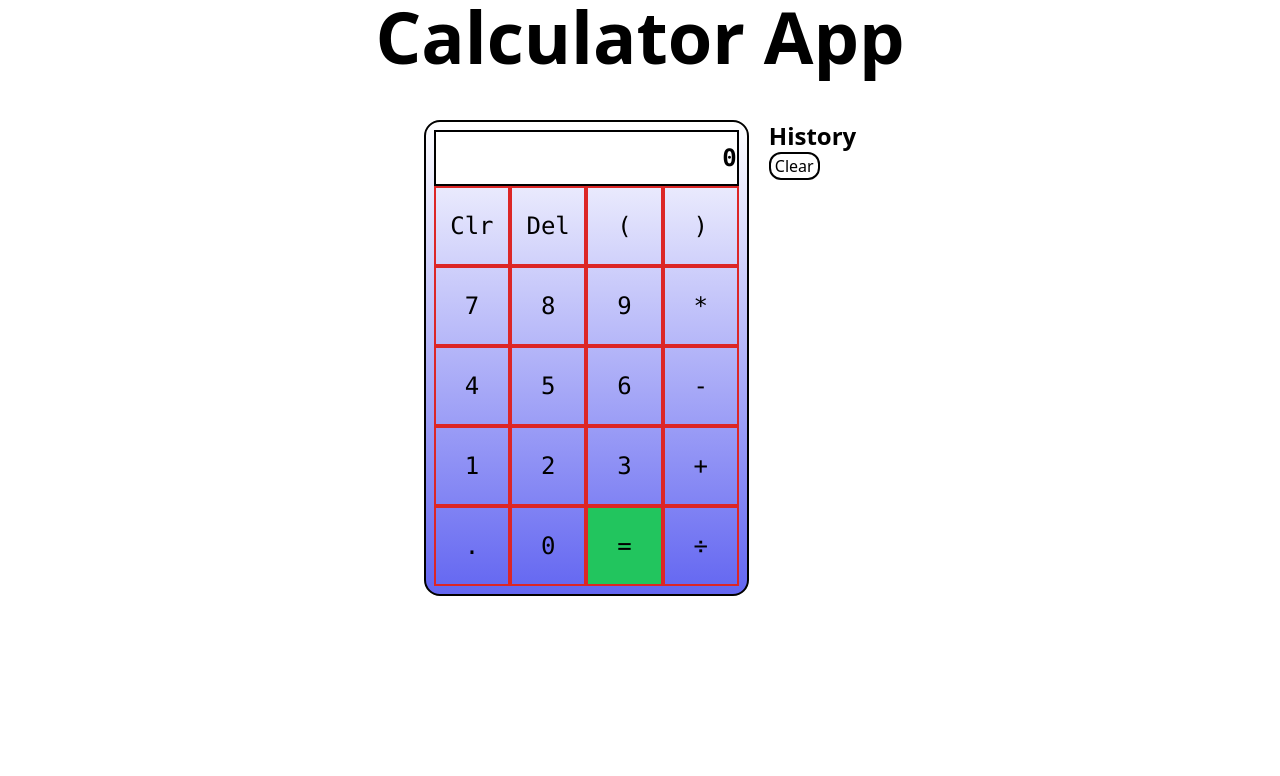
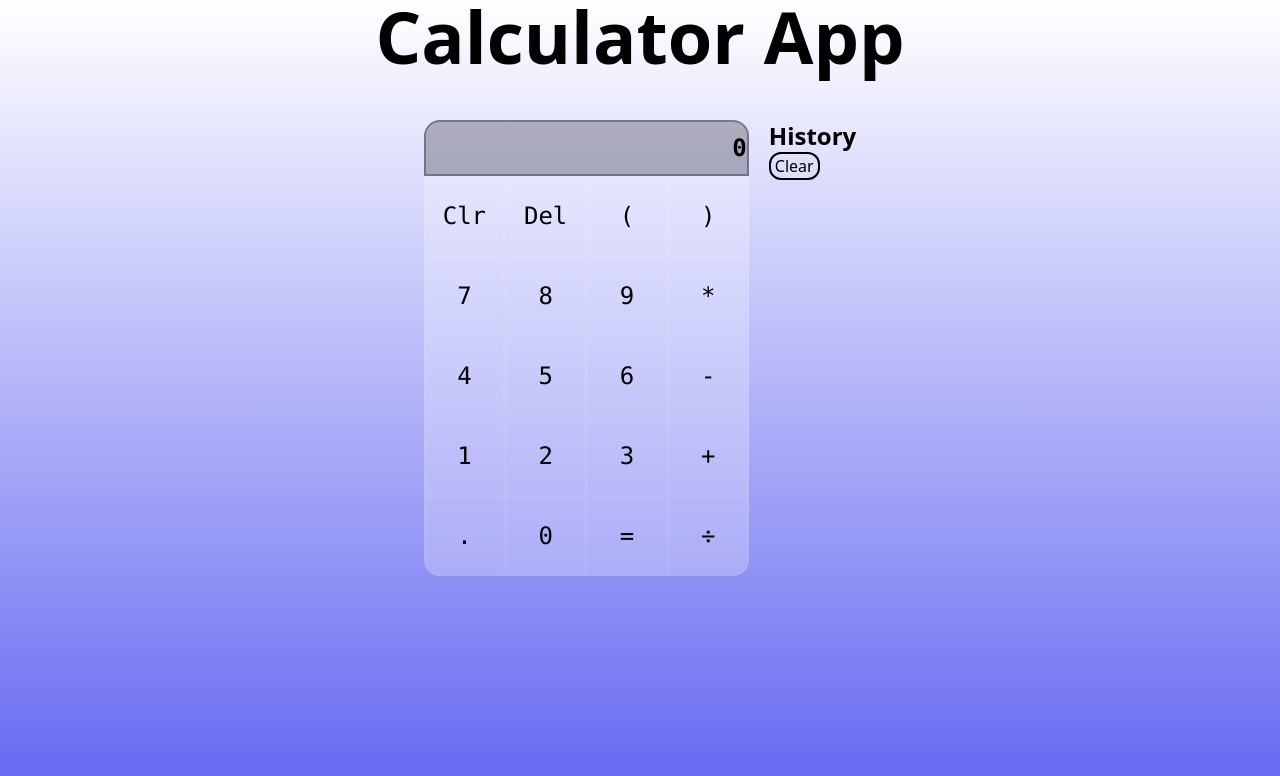
Before and after one commit to LForchini/CalculatorPT, a React (Create React App) app: page / in a window 1280 px wide. Shown: the top 776 px of the page. Built offline with nearby package versions, Linux system fonts and the light colour scheme.

Commit message:
Changed design look and made css a bit cleaner

```diff
--- a/public/index.html
+++ b/public/index.html
@@ -14,6 +14,6 @@
   </head>
   <body>
     <noscript>You need to enable JavaScript to run this app.</noscript>
-    <div id="root" class=""></div>
+    <div id="root" class="h-screen bg-gradient-to-t from-indigo-500"></div>
   </body>
 </html>
--- a/src/App.js
+++ b/src/App.js
@@ -17,9 +17,9 @@ function App() {
       <Title />
       <div className="grid justify-center w-auto auto-cols-min grid-flow-col">
         {/* Calculator */}
-        <div className="mr-auto font-bold text-2xl font-mono bg-gradient-to-t from-indigo-500 ml-auto border-solid border-2 border-black lg:h-min 2xl:h-min w-[325px] rounded-2xl p-2">
+        <div className="font-bold text-2xl font-mono h-min w-[325px] rounded-2xl">
           <input
-            className="border-solid border-2 border-black text-right w-full h-14"
+            className="border-solid border-2 border-black/30 bg-black/25 text-right w-full h-14 rounded-t-2xl outline-none"
             type="text"
             value={expr}
             onChange={(e) => {
@@ -154,6 +154,7 @@ function App() {
             />
 
             <InputButtons
+              className="rounded-bl-2xl"
               onClick={() => {
                 setExpr((clearNext ? "" : expr) + ".");
                 setClearNext(false);
@@ -176,6 +177,7 @@ function App() {
               label="="
             />
             <InputButtons
+              className="rounded-br-2xl"
               onClick={() => {
                 setExpr(expr + "/");
                 setClearNext(false);
--- a/src/components/InputButtons.js
+++ b/src/components/InputButtons.js
@@ -1,5 +1,5 @@
 export default function InputButtons({ className="", onClick, label }) {
   return (
-    <button className={`border-solid font-medium border-2 border-red-600 ${className} h-[5rem] w-auto hover:bg-cyan-200`}  onClick={onClick}>{label}</button>
+    <button className={`border-solid font-medium border-2 border-white/5 bg-white/25 ${className} h-[5rem] w-auto hover:bg-indigo-400`}  onClick={onClick}>{label}</button>
   )
 }
```
